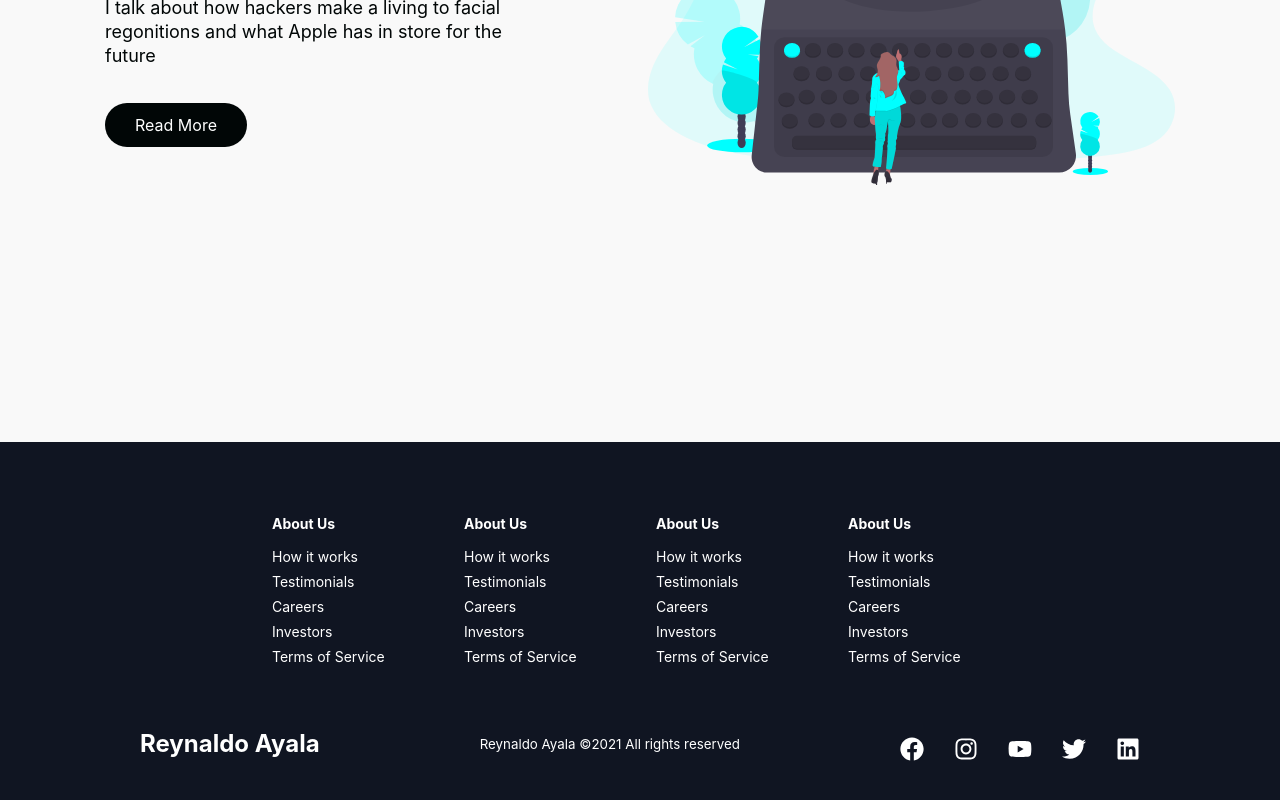
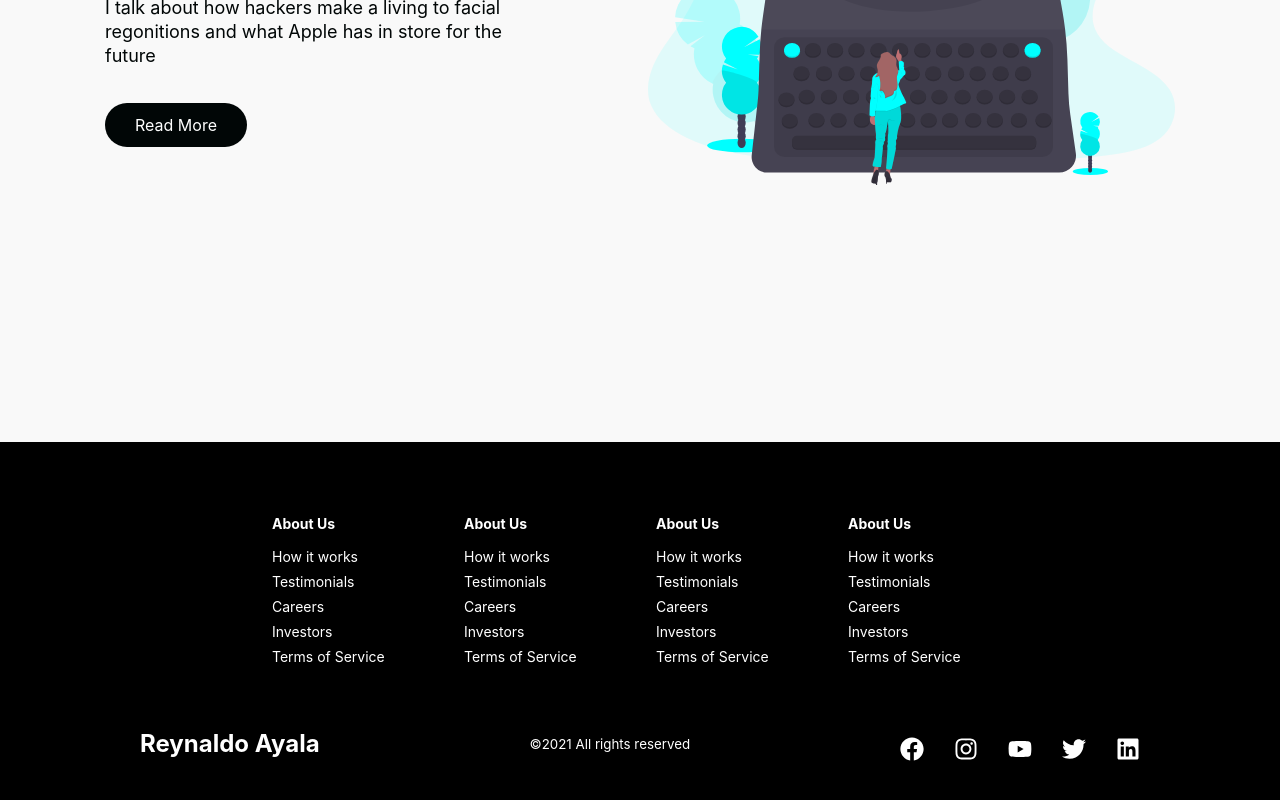
Before and after one commit to reynaldoayala062/portfolio, a React (Create React App) app: page / in a window 1280 px wide. Shown: the part 3638-4438 px from the top of the page. Built offline with nearby package versions, Linux system fonts and the light colour scheme.

Commit message:
edit footer

```diff
--- a/src/components/Footer/FooterElements.js
+++ b/src/components/Footer/FooterElements.js
@@ -2,7 +2,7 @@ import styled from 'styled-components'
 import {Link} from 'react-router-dom'
 
 export const FooterContainer = styled.footer`
-    background-color: #101522;
+    background-color: #000;
 `;
 
 export const FooterWrap = styled.div`
--- a/src/components/Footer/index.js
+++ b/src/components/Footer/index.js
@@ -1,7 +1,7 @@
 import React from 'react'
 import {FaFacebook,FaInstagram, FaYoutube, FaTwitter, FaLinkedin} from 'react-icons/fa'
 import {animateScroll as scroll} from 'react-scroll'
-import { FooterContainer, FooterWrap, FooterLinksContainer, FooterLinksWrapper, FooterLinkItems, FooterLinkTitle, FooterLink, SocialMedia, SocialMediaWrap, SocialLogo, WebsiteRights, SocialIcons, SocialIconLink } from './FooterElements'
+import { FooterContainer, FooterWrap, FooterLinksContainer, FooterLinksWrapper, FooterLinkItems, FooterLinkTitle, FooterLink, SocialMedia, SocialMediaWrap, SocialLogo, WebsiteRights, SocialIcons, SocialIconLink} from './FooterElements'
 
 const Footer = () => {
 
@@ -52,8 +52,9 @@ const Footer = () => {
                 </FooterLinksContainer>
                 <SocialMedia>
                     <SocialMediaWrap>
-                        <SocialLogo to='/' onClick={toggleHome}> Reynaldo Ayala </SocialLogo>
-                        <WebsiteRights> Reynaldo Ayala ©{new Date().getFullYear()} All rights reserved</WebsiteRights>
+                        <SocialLogo to='/' onClick={toggleHome}> Reynaldo Ayala
+                        </SocialLogo>
+                        <WebsiteRights> ©{new Date().getFullYear()} All rights reserved</WebsiteRights>
                         <SocialIcons>
                             <SocialIconLink href="//www.facebook.com/profile.php?id=100004277175364" target="_blank" aria-label="Facebook">
                                 <FaFacebook/>
```
